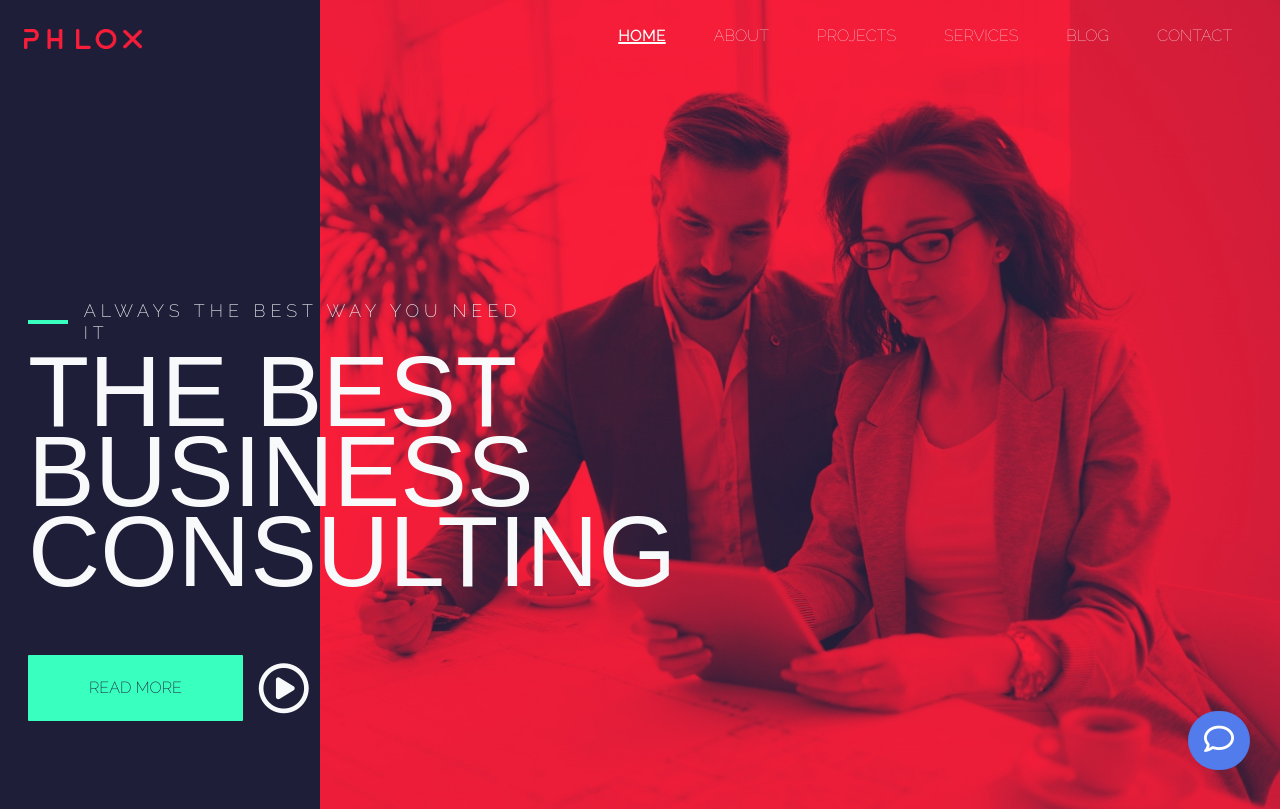
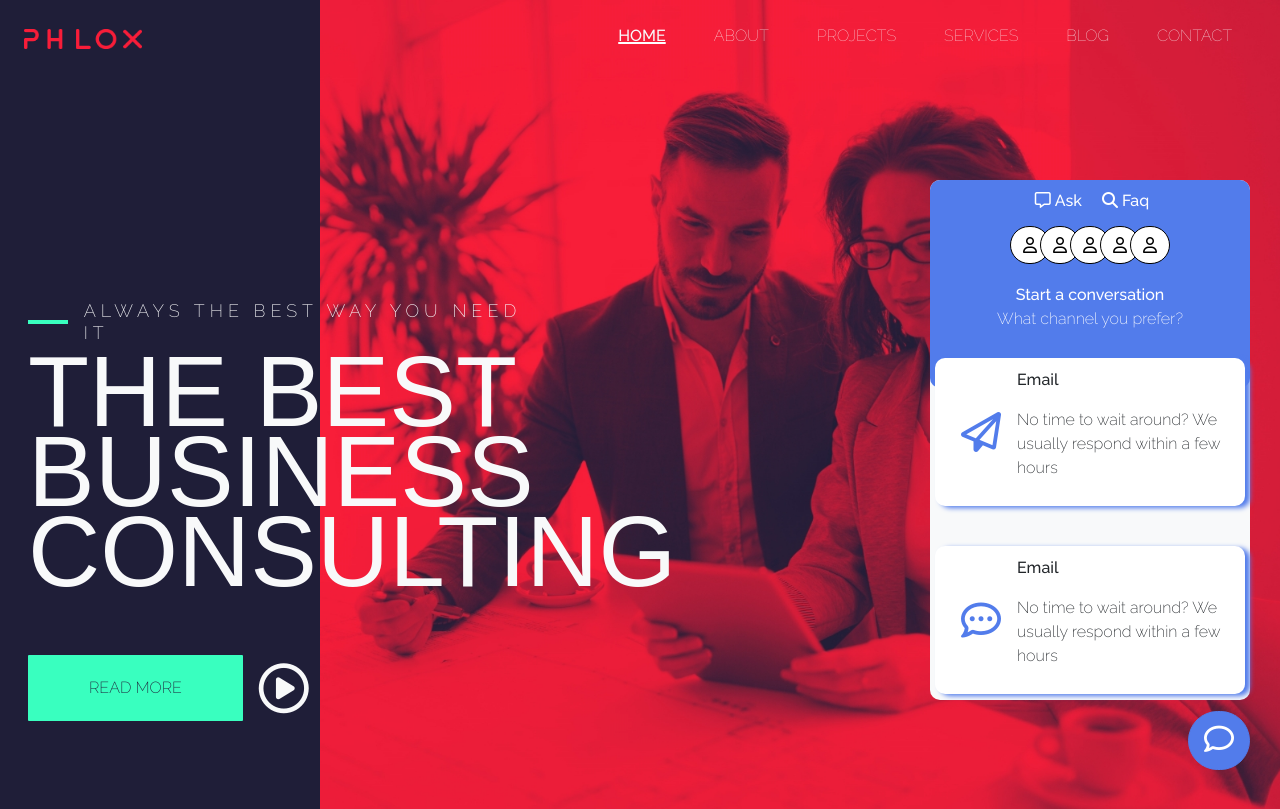
Before and after one commit to ericaostini/proj-html-vuejs, a Vue app: page / in a window 1280 px wide. Shown: the top 809 px of the page. Built offline with nearby package versions, Linux system fonts and the light colour scheme; a web font is replaced by a local one.

Commit message:
style chat

```diff
--- a/src/App.vue
+++ b/src/App.vue
@@ -3,6 +3,7 @@
   <Main />
   <Footer />
   <button class="btn btn-light"><i class="fa-regular fa-comment"></i></button>
+  <Chat />
 </template>
 
 <script>
@@ -10,6 +11,7 @@ import { store } from './components/data/store';
 import Header from './components/Header.vue';
 import Main from './components/Main.vue';
 import Footer from './components/Footer.vue';
+import Chat from './components/Chat.vue';
 export default {
   name: "App",
   data() {
@@ -17,7 +19,10 @@ export default {
       store
     };
   },
-  components: { Header, Main, Footer }
+  methods: {
+
+  },
+  components: { Header, Main, Footer, Chat }
 }
 </script>
 
--- a/src/assets/style/partials/_variables.scss
+++ b/src/assets/style/partials/_variables.scss
@@ -4,6 +4,7 @@ $mainGreen: #39FFBF;
 $mainRed: #F81D39;
 $textGrey: #AAAA;
 $chatColor: #527CEB;
+$darkColor: #000000;
 
 $mainFont: 'Raleway', sans-serif;
 $titleFont: 'Cantarell', sans-serif;
--- /dev/null
+++ b/src/components/Chat.vue
@@ -0,0 +1,111 @@
+<template>
+    <div id="chat" class="bg-light">
+        <div class="top-chat">
+            <div class="d-flex justify-content-center">
+                <p class="m-2"><i class="fa-regular fa-message m-1"></i>Ask</p>
+                <p class="m-2"><i class="fa-solid fa-magnifying-glass m-1"></i>Faq</p>
+            </div>
+            <div class="user d-flex justify-content-center ">
+                <i class="fa-regular fa-user" v-for="(user, index) in 5"></i>
+            </div>
+            <div class="text-center m-4">
+                <span>Start a conversation</span> <br>
+                <span class="fw-light">What channel you prefer?</span>
+            </div>
+        </div>
+        <div class="bottom-chat">
+            <div class="d-flex align-items-center email">
+                <i class="fa-regular fa-paper-plane m-3 "></i>
+                <div>
+                    <p class="fs-6">Email</p>
+                    <p class="fs-6 fw-light">No time to wait around? We usually respond within a few hours</p>
+                </div>
+            </div>
+            <div class="d-flex align-items-center chat">
+                <i class="fa-regular fa-comment-dots m-3"></i>
+                <div>
+                    <p class="fs-6">Email</p>
+                    <p class="fs-6 fw-light">No time to wait around? We usually respond within a few hours</p>
+                </div>
+            </div>
+        </div>
+    </div>
+</template>
+
+<script>
+export default {
+    name: 'Chat'
+}
+</script>
+
+<style lang="scss" scoped>
+@use '../assets/style/partials/variables' as *;
+
+#chat {
+    position: fixed;
+    bottom: 100px;
+    right: 30px;
+    z-index: 100;
+    height: 520px;
+    width: 25%;
+    border-radius: 10px;
+
+    .top-chat {
+        background-color: $chatColor;
+        height: 40%;
+        color: $lightColor;
+        border-radius: 10px;
+
+        .user {
+            margin-top: 10px;
+
+            i {
+                margin: -5px;
+                color: $darkColor;
+                padding: 10px 12px;
+                border-radius: 50px;
+                border: 1px solid $darkColor;
+                background-color: $lightColor;
+            }
+        }
+    }
+
+    .bottom-chat {
+        .email {
+            position: relative;
+            top: -35px;
+            margin: 5px 5px 0px;
+            box-shadow: 5px 2px 5px $chatColor;
+            background-color: $lightColor;
+            border-radius: 10px;
+            padding: 10px;
+
+            i {
+                font-size: 40px;
+                color: $chatColor;
+            }
+
+            &:hover {
+                border: 2px solid $chatColor;
+            }
+        }
+
+        .chat {
+            margin: 5px 5px 0px;
+            box-shadow: 5px 2px 5px $chatColor;
+            background-color: $lightColor;
+            border-radius: 10px;
+            padding: 10px;
+
+            i {
+                font-size: 40px;
+                color: $chatColor;
+            }
+
+            &:hover {
+                border: 2px solid $chatColor;
+            }
+        }
+    }
+}
+</style>
```
